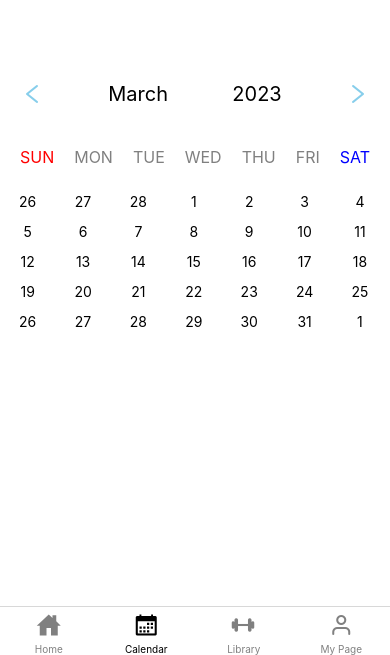
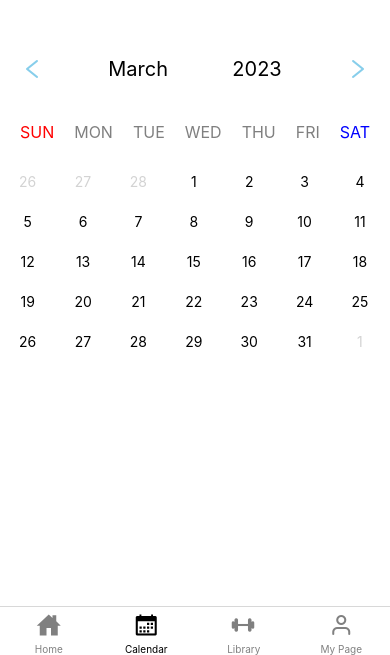
Before and after one commit to kimmy199535/react-app-calendar-HyeonBinKim, a React Native app: screen /Calendar in a window 390 px wide. Shown: the part 189-844 px from the top of the page. Built offline with nearby package versions, Linux system fonts and the light colour scheme.

Commit message:
💄UI: finish select specific date

```diff
--- a/components/Body.jsx
+++ b/components/Body.jsx
@@ -55,7 +55,13 @@ function Body(props) {
     return prevDates.concat(presentDates, nextDates);
   }
 
-  const handleSelectDate = ({ year, month, date }) => {
+  const handleSelectDate = ({ year, month, date }, i) => {
+    if (i >= nextMonthFirstDate) {
+      return null;
+    }
+    if (i < thisMonthFirstDate) {
+      return null;
+    }
     setSelected({ state: "", year, month, date });
   };
 
@@ -78,18 +84,30 @@ function Body(props) {
       </View>
       <View style={style.dateContainer}>
         {totalDate.map((date, i) => (
-          <View style={style.eachDate} key={i}>
+          <View style={style.allDate} key={i}>
             <Pressable
-              onPress={() => handleSelectDate({ year, month, date })}
+              onPress={() => handleSelectDate({ year, month, date }, i)}
               style={
-                selected.date === date &&
-                selected.month === month &&
-                selected.year === year
+                i >= nextMonthFirstDate || i < thisMonthFirstDate
+                  ? null
+                  : selected.date === date &&
+                    selected.month === month &&
+                    selected.year === year
                   ? style.selectedDate
                   : null
               }
             >
-              <Text>{date}</Text>
+              <Text
+                style={[
+                  i >= nextMonthFirstDate
+                    ? style.otherDate
+                    : i < thisMonthFirstDate
+                    ? style.otherDate
+                    : style.currDate,
+                ]}
+              >
+                {date}
+              </Text>
             </Pressable>
           </View>
         ))}
@@ -111,11 +129,15 @@ const style = StyleSheet.create({
     flexWrap: "wrap",
     marginTop: 20,
   },
-  eachDate: {
+  allDate: {
     width: "14.2%",
-    height: 30,
+    height: 40,
     justifyContent: "center",
     alignItems: "center",
+  },
+  currDate: {},
+  otherDate: {
+    color: "lightgrey",
   },
   selectedDate: {
     width: 30,
```
